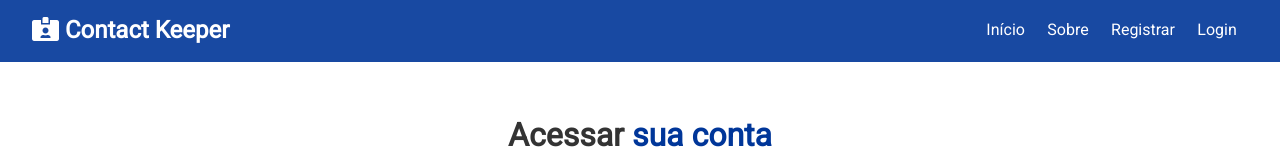
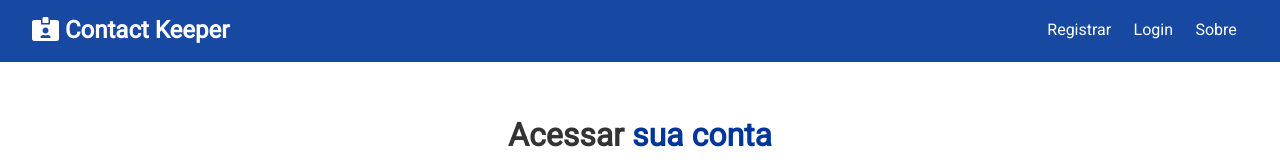
Before and after one commit to gideonfernandes/contact-keeper, a React (Create React App) app in the folder client/: page /login in a window 1280 px wide. Shown: the top 160 px of the page. Built offline with nearby package versions, Linux system fonts and the light colour scheme; the HTML template or start-up script is replaced by a standard one.

Commit message:
Add logoutUser action and PrivateRoute component

```diff
--- a/client/src/App.js
+++ b/client/src/App.js
@@ -12,6 +12,7 @@
 import Register from './components/auth/Register';
 import Login from './components/auth/Login';
 import Alerts from './components/layout/Alerts';
+import PrivateRoute from './components/routing/PrivateRoute';
 
 import setAuthToken from './utils/setAuthToken';
 
@@ -30,7 +31,7 @@
               <div className="container">
                 <Alerts />
                 <Switch>
-                  <Route exact path="/" component={Home} />
+                  <PrivateRoute exact path="/" component={Home} />
                   <Route exact path="/sobre" component={About} />
                   <Route exact path="/registrar" component={Register} />
                   <Route exact path="/login" component={Login} />
--- a/client/src/components/layout/Navbar.js
+++ b/client/src/components/layout/Navbar.js
@@ -1,26 +1,49 @@
-import React from 'react';
+import React, { useContext, Fragment } from 'react';
 import { Link } from 'react-router-dom';
 import PropTypes from 'prop-types';
+import AuthContext from '../../context/auth/authContext';
 
 const Navbar = ({ title, icon }) => {
+  const authContext = useContext(AuthContext);
+  const { isAuthenticated, logoutUser, user } = authContext;
+
+  function onLogout() {
+    logoutUser();
+  };
+
+  const authLinks = (
+    <Fragment>
+      <li>Olá {user && user.name}</li>
+      <li>
+        <a href="#!" onClick={onLogout}>
+          <i className="fas fa-sign-out-alt" />{' '}
+          <span className="hide-sm">Logout</span>
+        </a>
+      </li>
+    </Fragment>
+  );
+
+  const guestLinks = (
+    <Fragment>
+      <li>
+        <Link to="/registrar">Registrar</Link>
+      </li>
+      <li>
+        <Link to="/login">Login</Link>
+      </li>
+      <li>
+        <Link to="/sobre">Sobre</Link>
+      </li>
+    </Fragment>
+  );
+
   return (
     <nav className="navbar bg-primary">
       <h1>
         <i className={icon} /> {title}
       </h1>
       <ul>
-        <li>
-          <Link to="/">Início</Link>
-        </li>
-        <li>
-          <Link to="/sobre">Sobre</Link>
-        </li>
-        <li>
-          <Link to="/registrar">Registrar</Link>
-        </li>
-        <li>
-          <Link to="/login">Login</Link>
-        </li>
+        {isAuthenticated ? authLinks : guestLinks}
       </ul>
     </nav>
   );
--- /dev/null
+++ b/client/src/components/routing/PrivateRoute.js
@@ -0,0 +1,18 @@
+import React, { useContext } from 'react';
+import { Route, Redirect } from 'react-router-dom';
+import AuthContext from '../../context/auth/authContext';
+
+const PrivateRoute = ({ component: Component, ...rest }) => {
+  const authContext = useContext(AuthContext);
+  const { isAuthenticated, loading } = authContext;
+
+  return (
+    <Route { ...rest } render={props => !isAuthenticated && !loading ? (
+      <Redirect to="/login" />
+    ) : (
+      <Component {...props} />
+    )}/>
+  );
+};
+
+export default PrivateRoute;
--- a/client/src/context/auth/AuthState.js
+++ b/client/src/context/auth/AuthState.js
@@ -87,6 +87,9 @@
   };
 
   // Logout action
+  const logoutUser = () => {
+    dispatch({ type: LOGOUT });
+  };
 
   // Clear errors action
   const clearErrors = () => dispatch({ type: CLEAR_ERRORS });
@@ -102,7 +105,8 @@
         registerUser,
         clearErrors,
         loadUser,
-        loginUser
+        loginUser,
+        logoutUser
       }}
     >
       {props.children}
--- a/client/src/context/auth/authReducer.js
+++ b/client/src/context/auth/authReducer.js
@@ -42,6 +42,16 @@
         error: action.payload
       };
 
+  case LOGOUT:
+    localStorage.removeItem('token');
+    return {
+      ...state,
+      token: null,
+      isAuthenticated: false,
+      loading: false,
+      user: null
+    };
+
     case CLEAR_ERRORS:
       return {
         ...state,
```
